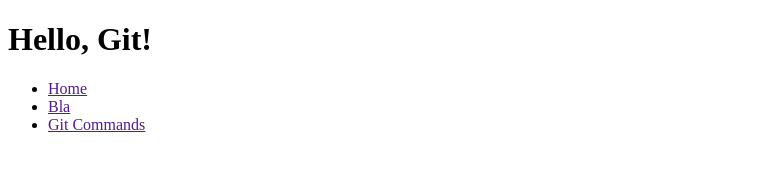
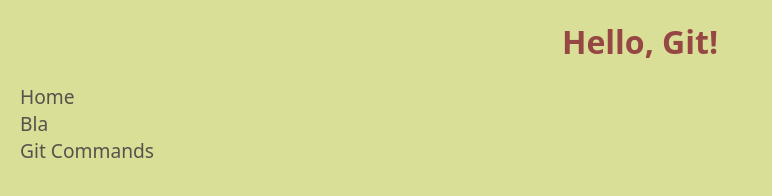
Before and after one commit to ReynkeDeVos/wdg23-git-intro, a plain HTML site: page index.html in a window 1280 px wide. Shown: the whole page, without its empty margins (0-772 px from the left). Drawn offline with Linux system fonts and the light colour scheme.

Commit message:
style.css hinzugefügt

```diff
--- a/index.html
+++ b/index.html
@@ -1,6 +1,7 @@
 <!DOCTYPE html>
 <html lang="en">
   <head>
+    <link rel="stylesheet" href="style.css" />
     <meta charset="UTF-8" />
     <meta name="viewport" content="width=device-width, initial-scale=1.0" />
     <title>Document</title>
--- /dev/null
+++ b/style.css
@@ -0,0 +1,24 @@
+* {
+  padding: 0;
+  margin: 0;
+  box-sizing: border-box;
+}
+body {
+  font-family: system-ui, -apple-system, BlinkMacSystemFont, "Segoe UI", Roboto,
+    Oxygen, Ubuntu, Cantarell, "Open Sans", "Helvetica Neue", sans-serif;
+  background-color: #dadf98;
+}
+a {
+  font-size: larger;
+  margin: 20px;
+  text-decoration: none;
+  color: rgb(87, 81, 76);
+}
+a:hover {
+  color: black;
+}
+h1 {
+  text-align: center;
+  margin: 20px;
+  color: rgb(150, 71, 68);
+}
```
